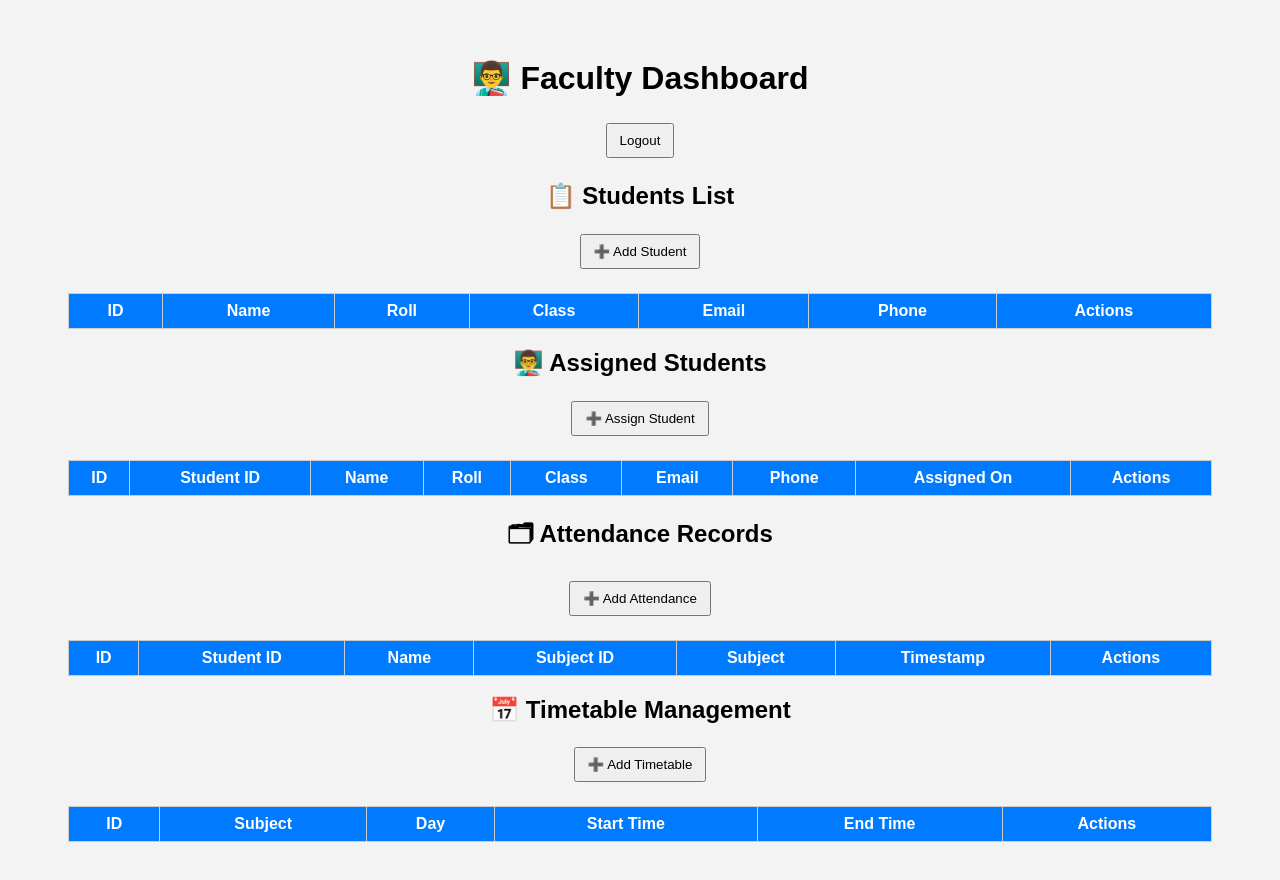
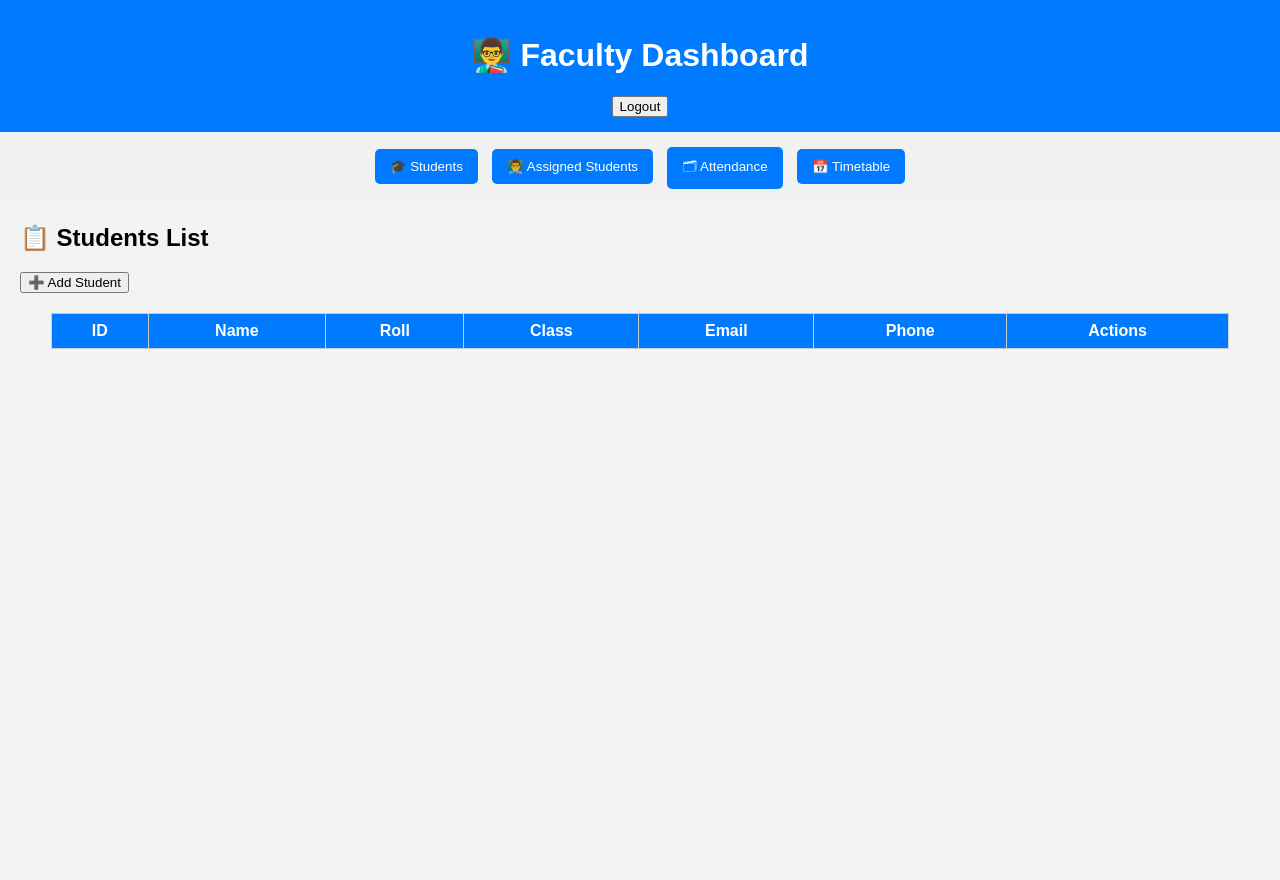
Before and after one commit to NehanShaikh/face, a plain HTML site: page frontend/faculty.html in a window 1280 px wide. After the commit the page ends 800 px from the top, so only its background shows below. Drawn offline with Linux system fonts and the light colour scheme; no server answers; sample sign-in values are in the browser's storage.

Commit message:
Update faculty.html

```diff
--- a/frontend/faculty.html
+++ b/frontend/faculty.html
@@ -4,67 +4,91 @@
 <meta charset="UTF-8">
 <title>Faculty Dashboard</title>
 <style>
-body { font-family: Arial, sans-serif; background: #f3f3f3; padding: 30px; text-align: center; }
-button { padding: 8px 12px; margin: 4px; cursor: pointer; }
+  body { font-family: Arial, sans-serif; background: #f3f3f3; margin: 0; }
+  header { background: #007bff; padding: 15px; color: #fff; text-align: center; }
+  nav { background: #f1f1f1; padding: 10px; text-align: center; }
+  nav button { padding: 10px 15px; margin: 5px; cursor: pointer; border: none; background: #007bff; color: white; border-radius: 5px; }
+  nav button:hover { background: #0056b3; }
+  section { display: none; padding: 20px; }
   table { margin: 20px auto; border-collapse: collapse; width: 95%; background: #fff; }
-th, td { border: 1px solid #ccc; padding: 8px; }
+  th, td { border: 1px solid #ccc; padding: 8px; text-align: center; }
   th { background: #007bff; color: #fff; }
+  h2 { margin-top: 0; }
+  .active { display: block; }
 </style>
 </head>
 <body>
+
+<header>
   <h1>👨‍🏫 Faculty Dashboard</h1>
   <button onclick="logout()">Logout</button>
+</header>
 
+<nav>
+  <button onclick="showSection('students')">🎓 Students</button>
+  <button onclick="showSection('assigned')">👨‍🏫 Assigned Students</button>
+  <button onclick="showSection('attendance')">🗂 Attendance</button>
+  <button onclick="showSection('timetable')">📅 Timetable</button>
+</nav>
+
+<!-- Students Section -->
+<section id="students">
   <h2>📋 Students List</h2>
   <button onclick="addStudent()">➕ Add Student</button>
   <table id="studentsTable">
     <thead>
-<tr>
-<th>ID</th><th>Name</th><th>Roll</th><th>Class</th><th>Email</th><th>Phone</th><th>Actions</th>
-</tr>
+      <tr><th>ID</th><th>Name</th><th>Roll</th><th>Class</th><th>Email</th><th>Phone</th><th>Actions</th></tr>
     </thead>
     <tbody></tbody>
   </table>
+</section>
 
+<!-- Assigned Students Section -->
+<section id="assigned">
   <h2>👨‍🏫 Assigned Students</h2>
   <button onclick="assignStudent()">➕ Assign Student</button>
   <table id="assignedTable">
     <thead>
-    <tr>
-      <th>ID</th><th>Student ID</th><th>Name</th><th>Roll</th><th>Class</th><th>Email</th><th>Phone</th><th>Assigned On</th><th>Actions</th>
-    </tr>
+      <tr><th>ID</th><th>Student ID</th><th>Name</th><th>Roll</th><th>Class</th><th>Email</th><th>Phone</th><th>Assigned On</th><th>Actions</th></tr>
     </thead>
     <tbody></tbody>
   </table>
+</section>
 
-
+<!-- Attendance Section -->
+<section id="attendance">
   <h2>🗂 Attendance Records</h2>
   <button onclick="addAttendance()">➕ Add Attendance</button>
   <table id="attendanceTable">
     <thead>
-<tr>
-<th>ID</th><th>Student ID</th><th>Name</th><th>Subject ID</th><th>Subject</th><th>Timestamp</th><th>Actions</th>
-</tr>
+      <tr><th>ID</th><th>Student ID</th><th>Name</th><th>Subject ID</th><th>Subject</th><th>Timestamp</th><th>Actions</th></tr>
     </thead>
     <tbody></tbody>
   </table>
+</section>
 
+<!-- Timetable Section -->
+<section id="timetable">
   <h2>📅 Timetable Management</h2>
   <button onclick="addTimetable()">➕ Add Timetable</button>
   <table id="timetableTable">
     <thead>
-    <tr>
-      <th>ID</th>
-      <th>Subject</th>
-      <th>Day</th>
-      <th>Start Time</th>
-      <th>End Time</th>
-      <th>Actions</th>
-    </tr>
+      <tr><th>ID</th><th>Subject</th><th>Day</th><th>Start Time</th><th>End Time</th><th>Actions</th></tr>
     </thead>
     <tbody></tbody>
   </table>
+</section>
 
+
+<script>
+  function showSection(sectionId) {
+    document.querySelectorAll("section").forEach(sec => sec.classList.remove("active"));
+    document.getElementById(sectionId).classList.add("active");
+  }
+
+  // Default open Students tab
+  showSection('students');
+</script>
 
 <script>
 const token = localStorage.getItem("token");
```
Lines whose indentation alone changed are shown as unchanged.
